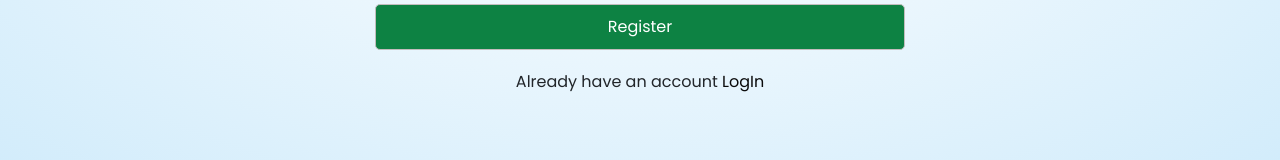
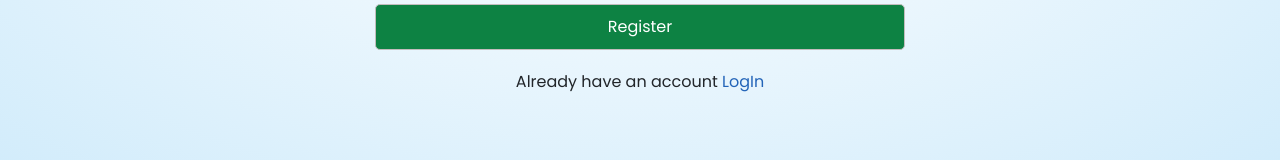
Before and after one commit to pdldipak/ecommerce-hyper-project, a React (Create React App) app in the folder frontend/: page /register in a window 1280 px wide. Shown: the part 587-747 px from the top of the page. Built offline with nearby package versions, Linux system fonts and the light colour scheme.

Commit message:
change color code

```diff
--- a/frontend/src/index.css
+++ b/frontend/src/index.css
@@ -29,7 +29,7 @@ h2 {
 }
 
 a {
-  color: #0a0a0a;
+  color: #2364b8;
   text-decoration: none;
 }
 
```
